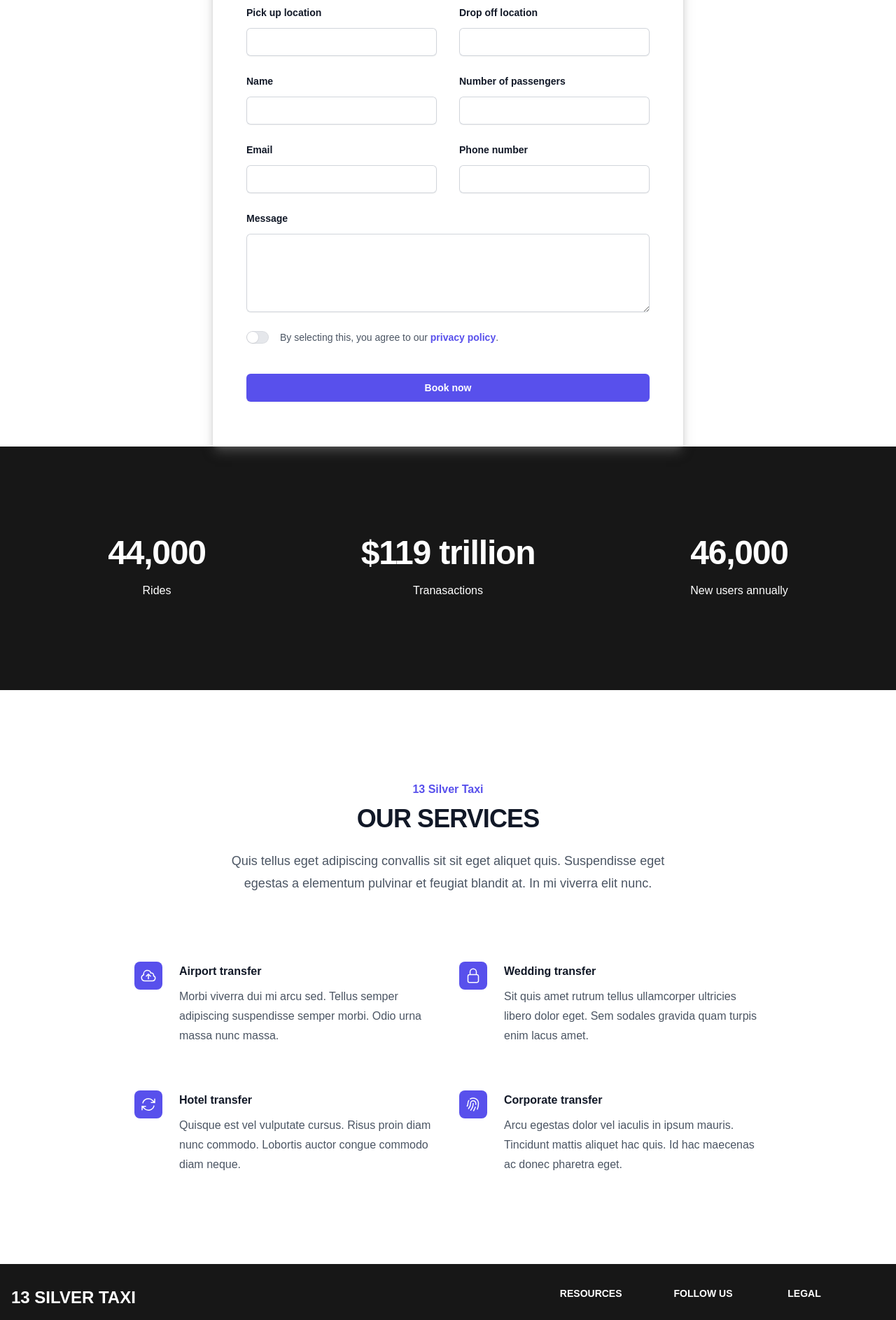
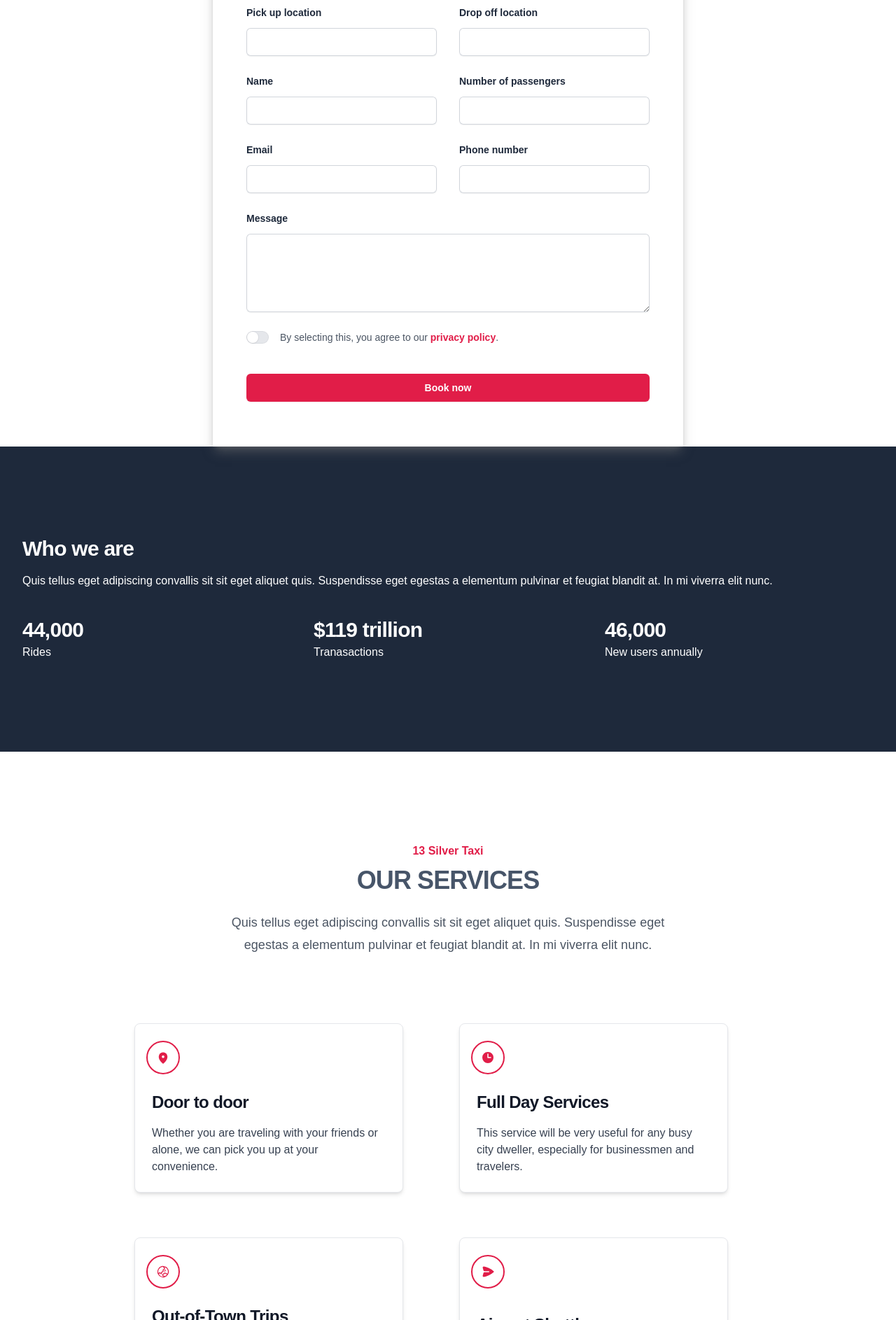
Before and after one commit to deepak6sp/13-silver-taxi, a Next.js app: page / in a window 1280 px wide. Shown: the part 754-2640 px from the top of the page at 70% size. Built offline with nearby package versions, Linux system fonts and the light colour scheme.

Commit message:
Implement text and color changes to landing page

```diff
--- a/src/app/components/banner.tsx
+++ b/src/app/components/banner.tsx
@@ -73,7 +73,7 @@ const Banner = () => {
                         </dl>
                     </div> */}
                 </div>
-                <PhoneIcon aria-hidden="true" className="left-12 bottom-12 fixed rounded-full h-20 w-20 p-6 text-white bg-rose-600" />
+                <PhoneIcon aria-hidden="true" className="left-4 bottom-4 sm:left-12 sm:bottom-12 fixed rounded-full h-12 w-12 p-3 sm:h-20 sm:w-20 sm:p-6 text-white bg-rose-600" />
             </section>
         </>
     )
--- a/src/app/components/booking.tsx
+++ b/src/app/components/booking.tsx
@@ -23,15 +23,15 @@ export default function Booking() {
     return (
         <section className="-mt-8 lg:isolate bg-white px-6 py-16 sm:py-16 lg:px-8 max-w-2xl mx-auto shadow-lg shadow-neutral-500/50 focus:outline-none">
             <div className="mx-auto max-w-2xl text-center">
-                <h2 className="text-3xl font-bold tracking-tight text-gray-900 sm:text-4xl">Booking</h2>
-                <p className="mt-2 text-lg leading-8 text-gray-600">
+                <h2 className="text-3xl font-bold tracking-tight text-slate-800 sm:text-4xl">Booking</h2>
+                <p className="mt-2 text-lg leading-8 text-slate-600">
                     Aute magna irure deserunt veniam aliqua magna enim voluptate.
                 </p>
             </div>
             <form action="#" method="POST" className="mx-auto mt-16 max-w-xl sm:mt-20">
                 <div className="grid grid-cols-1 gap-x-8 gap-y-6 sm:grid-cols-2">
                     <div>
-                        <label htmlFor="first-name" className="block text-sm font-semibold leading-6 text-gray-900">
+                        <label htmlFor="first-name" className="block text-sm font-semibold leading-6 text-slate-800">
                             Pick up location
                         </label>
                         <div className="mt-2.5">
@@ -40,12 +40,12 @@ export default function Booking() {
                                 name="first-name"
                                 type="text"
                                 autoComplete="given-name"
-                                className="block w-full rounded-md border-0 px-3.5 py-2 text-gray-900 shadow-sm ring-1 ring-inset ring-gray-300 placeholder:text-gray-400 focus:ring-2 focus:ring-inset focus:ring-indigo-600 sm:text-sm sm:leading-6"
+                                className="block w-full rounded-md border-0 px-3.5 py-2 text-slate-800 shadow-sm ring-1 ring-inset ring-gray-300 placeholder:text-gray-400 focus:ring-2 focus:ring-inset focus:ring-indigo-600 sm:text-sm sm:leading-6"
                             />
                         </div>
                     </div>
                     <div>
-                        <label htmlFor="first-name" className="block text-sm font-semibold leading-6 text-gray-900">
+                        <label htmlFor="first-name" className="block text-sm font-semibold leading-6 text-slate-800">
                             Drop off location
                         </label>
                         <div className="mt-2.5">
@@ -54,12 +54,12 @@ export default function Booking() {
                                 name="first-name"
                                 type="text"
                                 autoComplete="given-name"
-                                className="block w-full rounded-md border-0 px-3.5 py-2 text-gray-900 shadow-sm ring-1 ring-inset ring-gray-300 placeholder:text-gray-400 focus:ring-2 focus:ring-inset focus:ring-indigo-600 sm:text-sm sm:leading-6"
+                                className="block w-full rounded-md border-0 px-3.5 py-2 text-slate-800 shadow-sm ring-1 ring-inset ring-gray-300 placeholder:text-gray-400 focus:ring-2 focus:ring-inset focus:ring-indigo-600 sm:text-sm sm:leading-6"
                             />
                         </div>
                     </div>
                     <div>
-                        <label htmlFor="first-name" className="block text-sm font-semibold leading-6 text-gray-900">
+                        <label htmlFor="first-name" className="block text-sm font-semibold leading-6 text-slate-800">
                             Name
                         </label>
                         <div className="mt-2.5">
@@ -68,12 +68,12 @@ export default function Booking() {
                                 name="first-name"
                                 type="text"
                                 autoComplete="given-name"
-                                className="block w-full rounded-md border-0 px-3.5 py-2 text-gray-900 shadow-sm ring-1 ring-inset ring-gray-300 placeholder:text-gray-400 focus:ring-2 focus:ring-inset focus:ring-indigo-600 sm:text-sm sm:leading-6"
+                                className="block w-full rounded-md border-0 px-3.5 py-2 text-slate-800 shadow-sm ring-1 ring-inset ring-gray-300 placeholder:text-gray-400 focus:ring-2 focus:ring-inset focus:ring-indigo-600 sm:text-sm sm:leading-6"
                             />
                         </div>
                     </div>
                     <div>
-                        <label htmlFor="numberOfPassengers" className="block text-sm font-semibold leading-6 text-gray-900">
+                        <label htmlFor="numberOfPassengers" className="block text-sm font-semibold leading-6 text-slate-800">
                             Number of passengers
                         </label>
                         <div className="mt-2.5">
@@ -82,12 +82,12 @@ export default function Booking() {
                                 name="numberOfPassengers"
                                 type="text"
                                 autoComplete="number-of-passengers"
-                                className="block w-full rounded-md border-0 px-3.5 py-2 text-gray-900 shadow-sm ring-1 ring-inset ring-gray-300 placeholder:text-gray-400 focus:ring-2 focus:ring-inset focus:ring-indigo-600 sm:text-sm sm:leading-6"
+                                className="block w-full rounded-md border-0 px-3.5 py-2 text-slate-800 shadow-sm ring-1 ring-inset ring-gray-300 placeholder:text-gray-400 focus:ring-2 focus:ring-inset focus:ring-indigo-600 sm:text-sm sm:leading-6"
                             />
                         </div>
                     </div>
                     <div>
-                        <label htmlFor="email" className="block text-sm font-semibold leading-6 text-gray-900">
+                        <label htmlFor="email" className="block text-sm font-semibold leading-6 text-slate-800">
                             Email
                         </label>
                         <div className="mt-2.5">
@@ -96,26 +96,26 @@ export default function Booking() {
                                 name="email"
                                 type="email"
                                 autoComplete="email"
-                                className="block w-full rounded-md border-0 px-3.5 py-2 text-gray-900 shadow-sm ring-1 ring-inset ring-gray-300 placeholder:text-gray-400 focus:ring-2 focus:ring-inset focus:ring-indigo-600 sm:text-sm sm:leading-6"
+                                className="block w-full rounded-md border-0 px-3.5 py-2 text-slate-800 shadow-sm ring-1 ring-inset ring-gray-300 placeholder:text-gray-400 focus:ring-2 focus:ring-inset focus:ring-indigo-600 sm:text-sm sm:leading-6"
                             />
                         </div>
                     </div>
                     <div>
-                        <label htmlFor="phone-number" className="block text-sm font-semibold leading-6 text-gray-900">
+                        <label htmlFor="phone-number" className="block text-sm font-semibold leading-6 text-slate-800">
                             Phone number
                         </label>
                         <div className="mt-2.5">
-                        <input
+                            <input
                                 id="phone-number"
                                 name="phone-number"
                                 type="tel"
                                 autoComplete="tel"
-                                className="block w-full rounded-md border-0 px-3.5 py-2 pl-20 text-gray-900 shadow-sm ring-1 ring-inset ring-gray-300 placeholder:text-gray-400 focus:ring-2 focus:ring-inset focus:ring-indigo-600 sm:text-sm sm:leading-6"
+                                className="block w-full rounded-md border-0 px-3.5 py-2 pl-20 text-slate-800 shadow-sm ring-1 ring-inset ring-gray-300 placeholder:text-gray-400 focus:ring-2 focus:ring-inset focus:ring-indigo-600 sm:text-sm sm:leading-6"
                             />
                         </div>
                     </div>
                     <div className="sm:col-span-2">
-                        <label htmlFor="message" className="block text-sm font-semibold leading-6 text-gray-900">
+                        <label htmlFor="message" className="block text-sm font-semibold leading-6 text-slate-800">
                             Message
                         </label>
                         <div className="mt-2.5">
@@ -123,7 +123,7 @@ export default function Booking() {
                                 id="message"
                                 name="message"
                                 rows={4}
-                                className="block w-full rounded-md border-0 px-3.5 py-2 text-gray-900 shadow-sm ring-1 ring-inset ring-gray-300 placeholder:text-gray-400 focus:ring-2 focus:ring-inset focus:ring-indigo-600 sm:text-sm sm:leading-6"
+                                className="block w-full rounded-md border-0 px-3.5 py-2 text-slate-800 shadow-sm ring-1 ring-inset ring-gray-300 placeholder:text-gray-400 focus:ring-2 focus:ring-inset focus:ring-indigo-600 sm:text-sm sm:leading-6"
                                 defaultValue={''}
                             />
                         </div>
@@ -133,7 +133,7 @@ export default function Booking() {
                             <Switch
                                 checked={agreed}
                                 onChange={setAgreed}
-                                className="group flex w-8 flex-none cursor-pointer rounded-full bg-gray-200 p-px ring-1 ring-inset ring-gray-900/5 transition-colors duration-200 ease-in-out focus-visible:outline focus-visible:outline-2 focus-visible:outline-offset-2 focus-visible:outline-indigo-600 data-[checked]:bg-indigo-600"
+                                className="group flex w-8 flex-none cursor-pointer rounded-full bg-gray-200 p-px ring-1 ring-inset ring-gray-900/5 transition-colors duration-200 ease-in-out focus-visible:outline focus-visible:outline-2 focus-visible:outline-offset-2 focus-visible:outline-rose-600 data-[checked]:bg-rose-600"
                             >
                                 <span className="sr-only">Agree to policies</span>
                                 <span
@@ -144,7 +144,7 @@ export default function Booking() {
                         </div>
                         <Label className="text-sm leading-6 text-gray-600">
                             By selecting this, you agree to our{' '}
-                            <a href="#" className="font-semibold text-indigo-600">
+                            <a href="#" className="font-semibold text-rose-600">
                                 privacy&nbsp;policy
                             </a>
                             .
@@ -154,7 +154,7 @@ export default function Booking() {
                 <div className="mt-10">
                     <button
                         type="submit"
-                        className="block w-full rounded-md bg-indigo-600 px-3.5 py-2.5 text-center text-sm font-semibold text-white shadow-sm hover:bg-indigo-500 focus-visible:outline focus-visible:outline-2 focus-visible:outline-offset-2 focus-visible:outline-indigo-600"
+                        className="block w-full rounded-md bg-rose-600 px-3.5 py-2.5 text-center text-sm font-semibold text-white shadow-sm hover:bg-rose-500 focus-visible:outline focus-visible:outline-2 focus-visible:outline-offset-2 focus-visible:outline-rose-600"
                     >
                         Book now
                     </button>
--- a/src/app/components/navbar.tsx
+++ b/src/app/components/navbar.tsx
@@ -53,21 +53,21 @@ const Navbar = () => {
                         <InboxIcon aria-hidden="true" className="rounded-full h-12 w-12 p-3 text-rose-600 border-2 border-rose-600" />
                         <a href="#" className="ml-2 flex flex-col">
                             <span className='text-rose-600 font-semibold'>Servicing</span>
-                            <span>Melbourne</span>
+                            <span className='text-slate-600'>Melbourne</span>
                         </a>
                     </div>
                     <div className="flex lg:flex-1 mt-8 sm:mt-0">
                         <PhoneIcon aria-hidden="true" className="rounded-full h-12 w-12 p-3 text-rose-600 border-2 border-rose-600" />
                         <a href="#" className="ml-2 flex flex-col">
                             <span className='text-rose-600 font-semibold'>Phone</span>
-                            <span>1300 123 456</span>
+                            <span className='text-slate-600'>1300 123 456</span>
                         </a>
                     </div>
                     <div className="flex lg:flex-1 mt-8 sm:mt-0">
                         <EnvelopeIcon aria-hidden="true" className="rounded-full h-12 w-12 p-3 text-rose-600 border-2 border-rose-600" />
                         <a href="#" className="ml-2 flex flex-col">
                             <span className='text-rose-600 font-semibold'>Email</span>
-                            <span>mail@mail.com</span>
+                            <span className='text-slate-600'>mail@mail.com</span>
                         </a>
                     </div>
             </nav>
--- a/src/app/components/services.tsx
+++ b/src/app/components/services.tsx
@@ -1,28 +1,30 @@
-import { ArrowPathIcon, CloudArrowUpIcon, FingerPrintIcon, LockClosedIcon } from '@heroicons/react/24/outline';
+import { MapPinIcon } from '@heroicons/react/16/solid';
+import { ClockIcon, PaperAirplaneIcon } from '@heroicons/react/20/solid';
+import { GlobeAsiaAustraliaIcon } from '@heroicons/react/24/outline';
+import { Card } from 'flowbite-react';
 const features = [
   {
-      name: 'Airport transfer',
-      description:
-        'Morbi viverra dui mi arcu sed. Tellus semper adipiscing suspendisse semper morbi. Odio urna massa nunc massa.',
-      icon: CloudArrowUpIcon,
+    name: 'Door to door',
+    description: 'Whether you are traveling with your friends or alone, we can pick you up at your convenience.',
+    icon: MapPinIcon,
   },
   {
-      name: 'Wedding transfer',
+    name: 'Full Day Services',
     description:
-        'Sit quis amet rutrum tellus ullamcorper ultricies libero dolor eget. Sem sodales gravida quam turpis enim lacus amet.',
-      icon: LockClosedIcon,
+      'This service will be very useful for any busy city dweller, especially for businessmen and travelers.',
+    icon: ClockIcon,
   },
   {
-      name: 'Hotel transfer',
+    name: 'Out-of-Town Trips',
     description:
-        'Quisque est vel vulputate cursus. Risus proin diam nunc commodo. Lobortis auctor congue commodo diam neque.',
-      icon: ArrowPathIcon,
+      'Our company provides a fleet of top of the line vehicles available to travel throughout the area.',
+    icon: GlobeAsiaAustraliaIcon,
   },
   {
-      name: 'Corporate transfer',
+    name: 'Airport Shuttles',
     description:
-        'Arcu egestas dolor vel iaculis in ipsum mauris. Tincidunt mattis aliquet hac quis. Id hac maecenas ac donec pharetra eget.',
-      icon: FingerPrintIcon,
+      'We offer around the clock door-to-door airport transfer from anywhere to and from the Airport.',
+    icon: PaperAirplaneIcon,
   },
 ]
 
@@ -31,8 +33,8 @@ const Services = () => {
     <section className="bg-white py-24 sm:py-32">
       <div className="mx-auto max-w-7xl px-6 lg:px-8">
         <div className="mx-auto max-w-2xl lg:text-center">
-          <h2 className="text-base font-semibold leading-7 text-indigo-600">13 Silver Taxi</h2>
-          <p className="mt-2 text-3xl font-bold tracking-tight text-gray-900 sm:text-4xl">
+          <h2 className="text-base font-semibold leading-7 text-rose-600">13 Silver Taxi</h2>
+          <p className="mt-2 text-3xl font-bold tracking-tight text-slate-600 sm:text-4xl">
             OUR SERVICES
           </p>
           <p className="mt-6 text-lg leading-8 text-gray-600">
@@ -40,18 +42,23 @@ const Services = () => {
             pulvinar et feugiat blandit at. In mi viverra elit nunc.
           </p>
         </div>
+
+
         <div className="mx-auto mt-16 max-w-2xl sm:mt-20 lg:mt-24 lg:max-w-4xl">
           <dl className="grid max-w-xl grid-cols-1 gap-x-8 gap-y-10 lg:max-w-none lg:grid-cols-2 lg:gap-y-16">
             {features.map((feature) => (
-              <div key={feature.name} className="relative pl-16">
-                <dt className="text-base font-semibold leading-7 text-gray-900">
-                  <div className="absolute left-0 top-0 flex h-10 w-10 items-center justify-center rounded-lg bg-indigo-600">
-                    <feature.icon aria-hidden="true" className="h-6 w-6 text-white" />
-                  </div>
+              <Card
+                key={feature.name}
+                className="max-w-sm"
+                renderImage={() => <div className='mt-6 ml-4'><feature.icon aria-hidden="true" className="rounded-full h-12 w-12 p-3 text-rose-600 border-2 border-rose-600" /></div>}
+              >
+                <h5 className="text-2xl font-bold tracking-tight text-gray-900 dark:text-white">
                   {feature.name}
-                </dt>
-                <dd className="mt-2 text-base leading-7 text-gray-600">{feature.description}</dd>
-              </div>
+                </h5>
+                <p className="font-normal text-gray-700 dark:text-gray-400">
+                  {feature.description}
+                </p>
+              </Card>
             ))}
           </dl>
         </div>
--- a/src/app/components/stats.tsx
+++ b/src/app/components/stats.tsx
@@ -6,15 +6,21 @@ const stats = [
 
 export default function Stats() {
   return (
-      <div className="bg-neutral-900 py-24 sm:py-32">
+    <div className="bg-slate-800 py-24 sm:py-32">
         <div className="mx-auto max-w-7xl px-6 lg:px-8">
-          <dl className="grid grid-cols-1 gap-x-8 gap-y-16 text-center lg:grid-cols-3">
+          <h3 className="text-3xl font-bold tracking-tight text-white dark:text-white">
+            Who we are
+          </h3>
+          <p className="font-normal text-white dark:text-gray-400 mt-4">
+            Quis tellus eget adipiscing convallis sit sit eget aliquet quis. Suspendisse eget egestas a elementum pulvinar et feugiat blandit at. In mi viverra elit nunc.
+          </p>
+          <dl className="grid grid-cols-1 gap-x-8 gap-y-16 text-left lg:grid-cols-3 mt-10">
             {stats.map((stat) => (
-              <div key={stat.id} className="mx-auto flex max-w-xs flex-col gap-y-4">
-                <dt className="text-base leading-7 text-white">{stat.name}</dt>
-                <dd className="order-first text-3xl font-semibold tracking-tight text-white sm:text-5xl">
+              <div key={stat.id}>
+                <dd className="order-first text-3xl font-semibold tracking-tight text-white">
                   {stat.value}
                 </dd>
+                <dt className="text-base leading-7 text-white">{stat.name}</dt>
               </div>
             ))}
           </dl>
--- a/src/app/styles/banner.module.css
+++ b/src/app/styles/banner.module.css
@@ -3,6 +3,7 @@
     position: relative;
     background-image: url('../images/taxi1.jpg');
     background-size: cover;
+    background-repeat: no-repeat;
   }
 
   /* .overlay::before {
```
Lines whose indentation alone changed are shown as unchanged.
